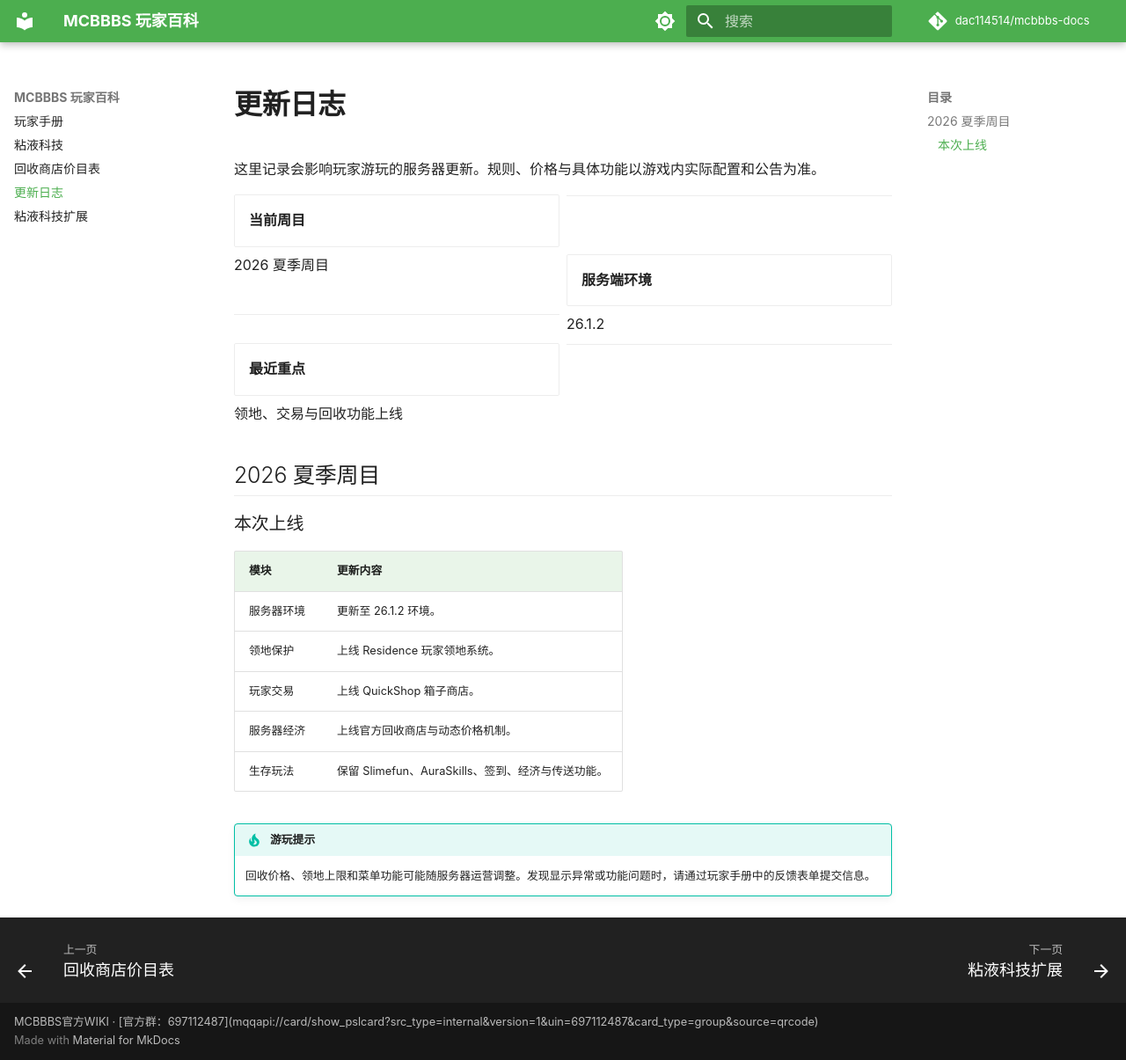
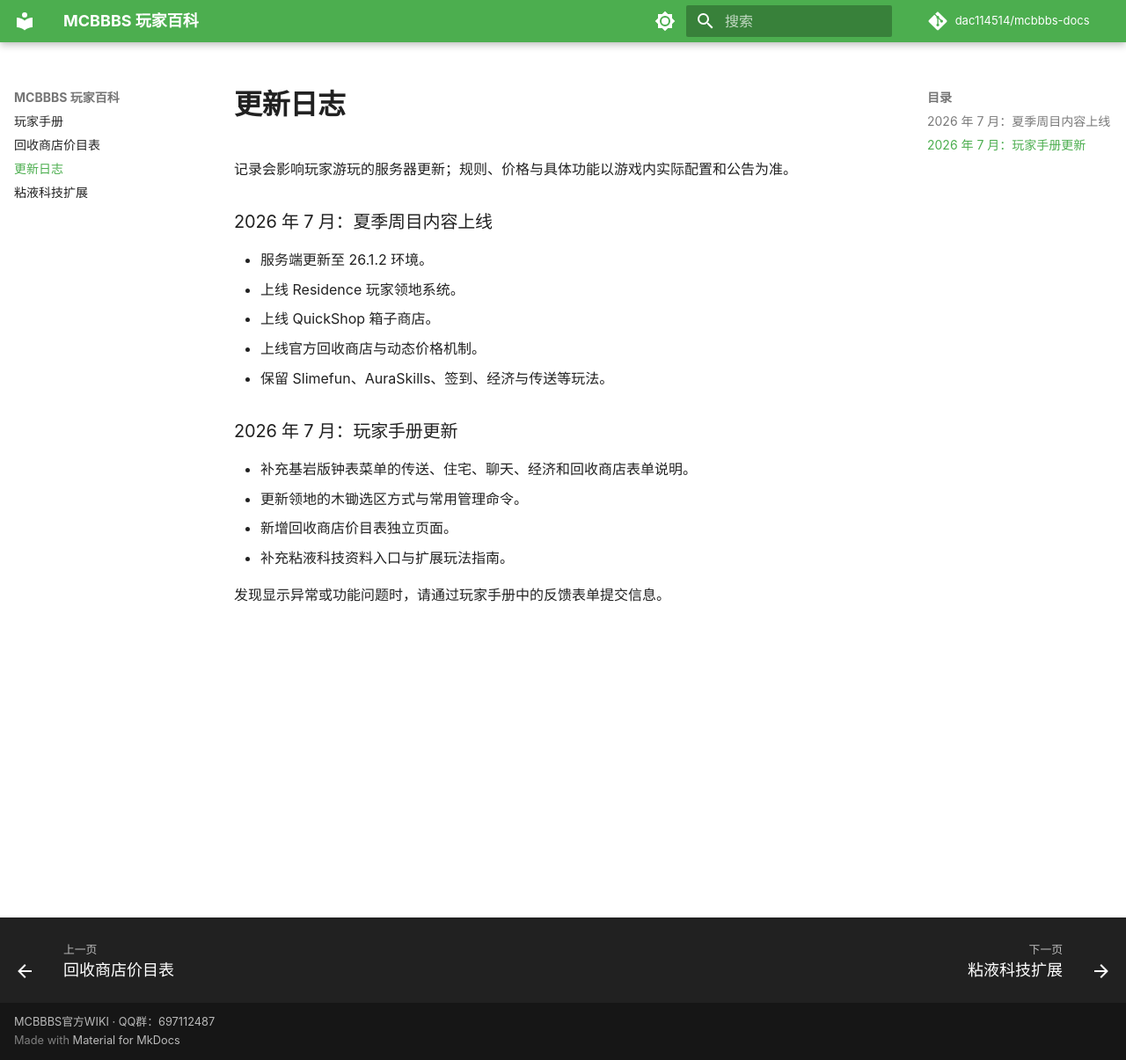
Before and after one commit to dac114514/mcbbbs-docs, an MkDocs documentation site: the page built from docs/updates.md, in a window 1280 px wide and 1205 px high. Shown: the whole window at 88% size. Built offline with MkDocs 1.6.1 and Material for MkDocs 9.7.7, drawn with Linux system fonts in a browser that asks for light colours; comment, search, counter and statistics services are not loaded.

Commit message:
重整更新日志与粘液科技说明

```diff
--- a/docs/updates.md
+++ b/docs/updates.md
@@ -1,41 +1,20 @@
 # 更新日志
 
-这里记录会影响玩家游玩的服务器更新。规则、价格与具体功能以游戏内实际配置和公告为准。
+记录会影响玩家游玩的服务器更新；规则、价格与具体功能以游戏内实际配置和公告为准。
 
-<div class="grid cards" markdown>
+### 2026 年 7 月：夏季周目内容上线
 
-- **当前周目**
+- 服务端更新至 26.1.2 环境。
+- 上线 Residence 玩家领地系统。
+- 上线 QuickShop 箱子商店。
+- 上线官方回收商店与动态价格机制。
+- 保留 Slimefun、AuraSkills、签到、经济与传送等玩法。
 
-  ---
+### 2026 年 7 月：玩家手册更新
 
-  2026 夏季周目
+- 补充基岩版钟表菜单的传送、住宅、聊天、经济和回收商店表单说明。
+- 更新领地的木锄选区方式与常用管理命令。
+- 新增回收商店价目表独立页面。
+- 补充粘液科技资料入口与扩展玩法指南。
 
-- **服务端环境**
-
-  ---
-
-  26.1.2
-
-- **最近重点**
-
-  ---
-
-  领地、交易与回收功能上线
-
-</div>
-
-## 2026 夏季周目
-
-### 本次上线
-
-| 模块 | 更新内容 |
-| --- | --- |
-| 服务器环境 | 更新至 26.1.2 环境。 |
-| 领地保护 | 上线 Residence 玩家领地系统。 |
-| 玩家交易 | 上线 QuickShop 箱子商店。 |
-| 服务器经济 | 上线官方回收商店与动态价格机制。 |
-| 生存玩法 | 保留 Slimefun、AuraSkills、签到、经济与传送功能。 |
-
-!!! tip "游玩提示"
-
-    回收价格、领地上限和菜单功能可能随服务器运营调整。发现显示异常或功能问题时，请通过玩家手册中的反馈表单提交信息。
+发现显示异常或功能问题时，请通过玩家手册中的反馈表单提交信息。
--- a/mkdocs.yml
+++ b/mkdocs.yml
@@ -6,7 +6,6 @@ repo_name: dac114514/mcbbbs-docs
 
 nav:
   - 玩家手册: index.md
-  - 粘液科技: slimefun.md
   - 回收商店价目表: recycle-prices.md
   - 更新日志: updates.md
   - 粘液科技扩展: slimefun-addons.md
@@ -57,4 +56,4 @@ markdown_extensions:
 extra_css:
   - stylesheets/extra.css
 
-copyright: MCBBBS官方WIKI · [官方群：697112487](mqqapi://card/show_pslcard?src_type=internal&version=1&uin=697112487&card_type=group&source=qrcode)
+copyright: MCBBBS官方WIKI · QQ群：697112487
```
Also changed, not shown: docs/index.md (+23 -2 lines), docs/slimefun.md (deleted, +0 -28 lines).
